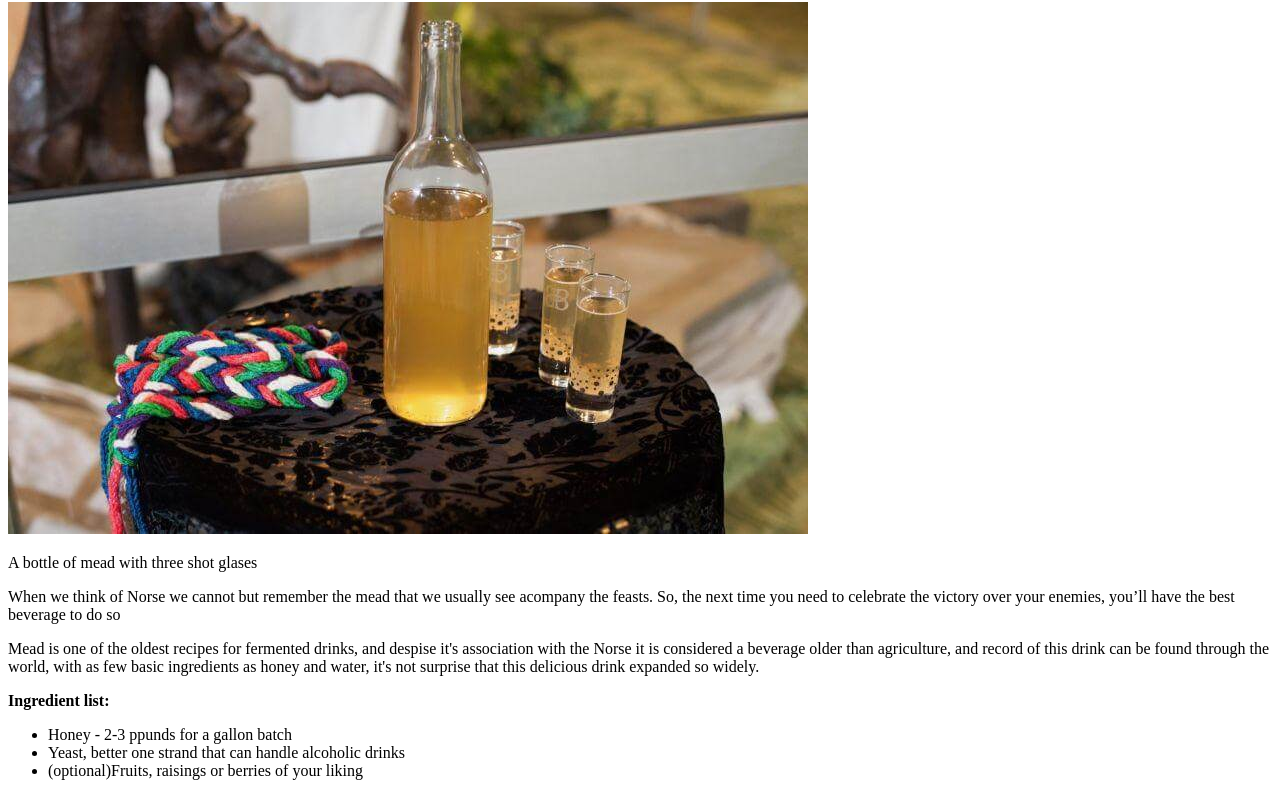
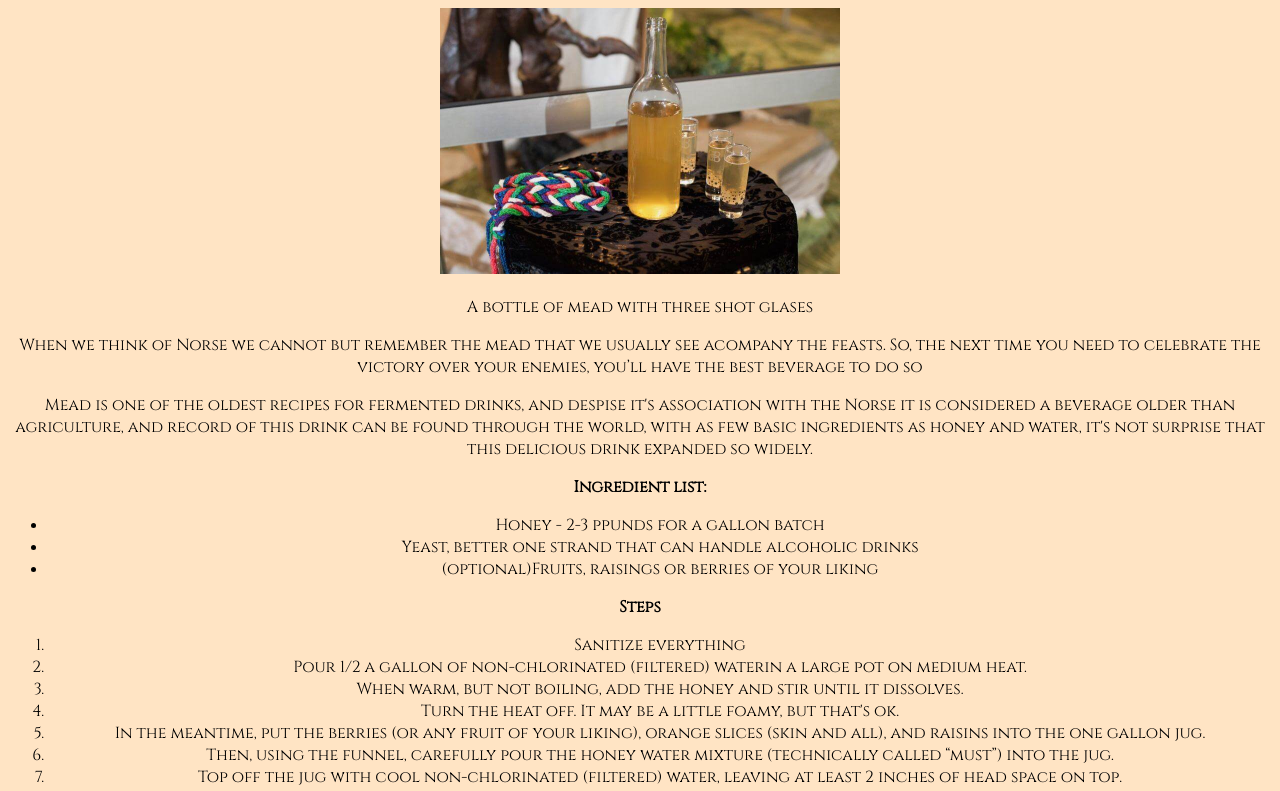
Before and after one commit to Learning-create/odin-recipes, a plain HTML site: page recipes/mead.html in a window 1280 px wide. Shown: the part 78-869 px from the top of the page. Drawn offline with Linux system fonts and the light colour scheme.

Commit message:
Added CSS and fixed typo

```diff
--- a/recipes/mead.html
+++ b/recipes/mead.html
@@ -5,12 +5,18 @@
     <meta charset="UTF-8">
     <meta http-equiv="X-UA-Compatible" content="IE=edge">
     <meta name="viewport" content="width=device-width, initial-scale=1.0">
+    <link rel="stylesheet" href="../style.css">
+    <link href="https://fonts.googleapis.com/css2?family=Cinzel&display=swap" rel="stylesheet">
     <title>Mead Recipe</title>
 </head>
 <body>
     <h1>Mead Recipe</h1>
-    <img src="../img/mead.jpg" alt="A bottle of mead with three shot glases">
-    <p>A bottle of mead with three shot glases</p>
+
+    <div>
+        <img class="plate" src="../img/mead.jpg" alt="A bottle of mead with three shot glases">
+        <p>A bottle of mead with three shot glases</p>
+    </div>
+
     <p>When we think of Norse we cannot but remember the mead that we usually see acompany the feasts. So, the next time you need to celebrate the victory over your enemies, you’ll have the best beverage to do so</p>
     <p>Mead is one of the oldest recipes for fermented drinks, and despise it's association with the Norse it is considered a beverage older than agriculture, and record of this drink can be found through the world, with as few basic ingredients as honey and water, it's not surprise that this delicious drink expanded so widely.</p>
 
@@ -24,7 +30,7 @@
 
     <p><strong>Steps</strong>
         <ol>
-            <li>Sanitize everithing</li>
+            <li>Sanitize everything</li>
             <li>Pour 1/2 a gallon of non-chlorinated (filtered) waterin a large pot on medium heat.</li>
             <li>When warm, but not boiling, add the honey and stir until it dissolves.</li>
             <li>Turn the heat off. It may be a little foamy, but that's ok.</li>
--- /dev/null
+++ b/style.css
@@ -0,0 +1,13 @@
+html {
+    font-family: 'Cinzel', serif;
+}
+
+body {
+    background-color: bisque;
+    text-align: center;
+}
+
+.plate {
+    height: auto;
+    width: 400px;
+}
```
Also changed, not shown: index.html (+3 -0 lines), recipes/apple-porridge.html (+8 -3 lines), recipes/green-soup.html (+7 -2 lines), recipes/honey-roasted-chicken.html (+6 -2 lines).
